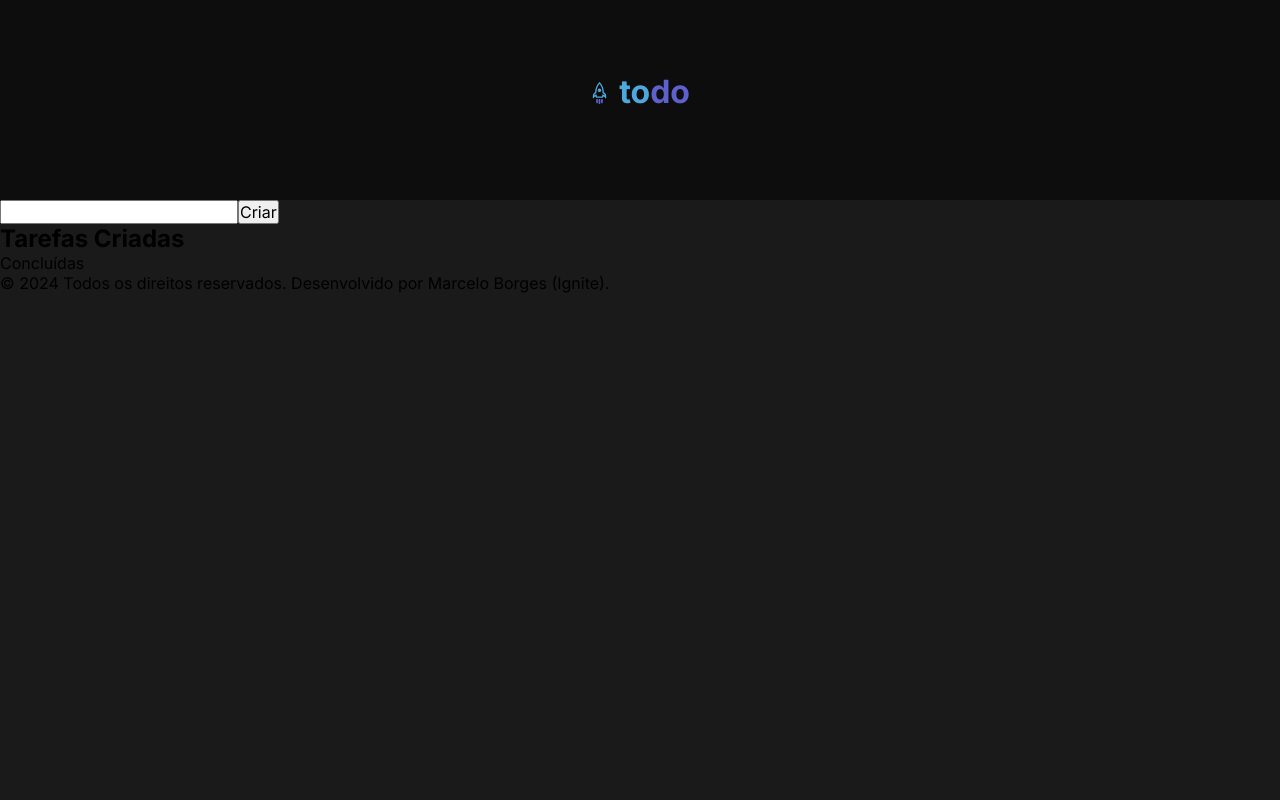
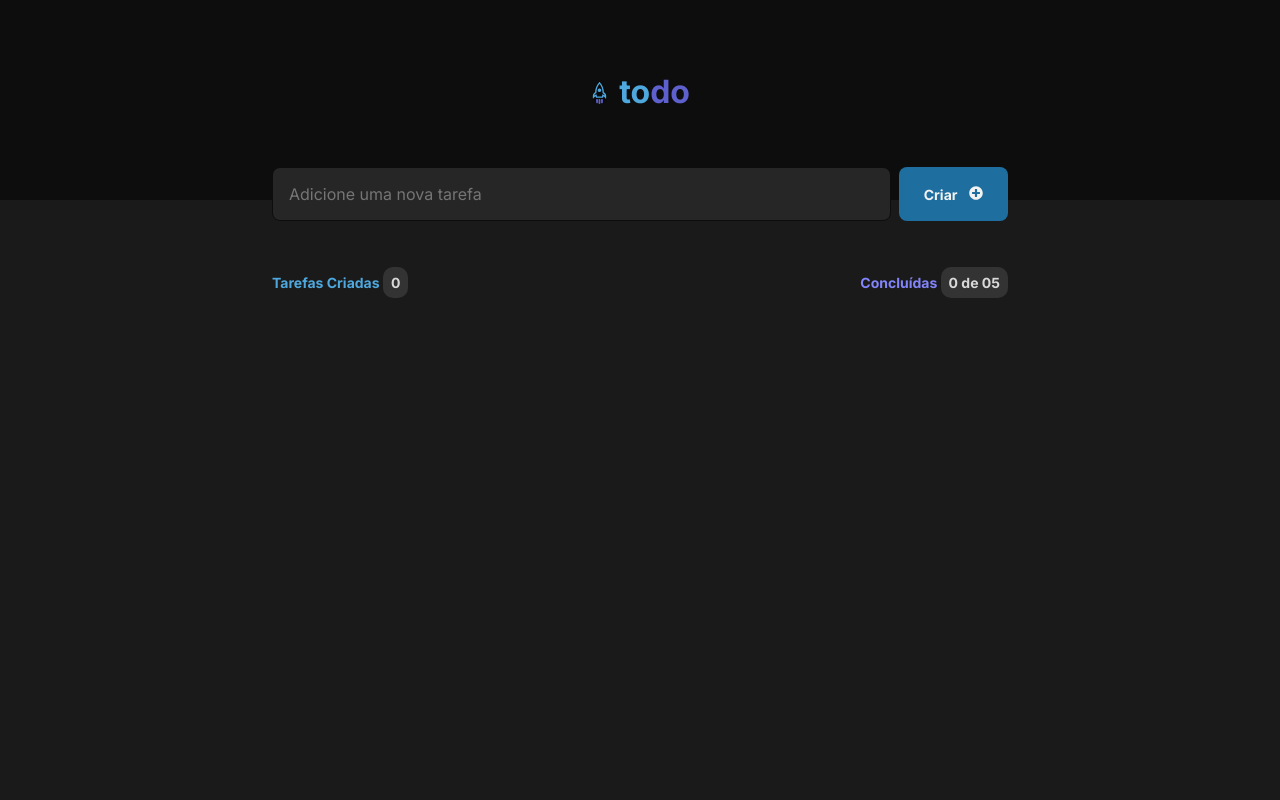
Before and after one commit to Marcelllombm/ignite-challenge-reactjs-todo, a React (Vite) app: page / in a window 1280 px wide. Shown: the top 800 px of the page. Built offline with nearby package versions, Linux system fonts and the light colour scheme; a web font is replaced by a local one.

Commit message:
style:start of task component styling

```diff
--- a/package.json
+++ b/package.json
@@ -11,7 +11,8 @@
   },
   "dependencies": {
     "react": "^18.2.0",
-    "react-dom": "^18.2.0"
+    "react-dom": "^18.2.0",
+    "react-icons": "^5.2.0"
   },
   "devDependencies": {
     "@types/react": "^18.2.66",
--- a/src/components/Task.module.css
+++ b/src/components/Task.module.css
@@ -2,4 +2,93 @@
     height: 100vh;
     width: 100%;
     background: var(--gray-600);
+    position: relative;
 }
+.headerCreate{
+    position:absolute;
+    transform: translate(-50%, -50%);
+    top: -6px;
+    left: 50%;
+    width: 736px;
+}
+.form{
+    display: flex;
+    flex-direction: row;
+    justify-content: space-between;
+}
+.inputCreate{
+    background: var(--gray-500);
+    color:var(--gray-300);
+    border: 1px solid var(--gray-700);
+    padding: 16px;
+    border-radius: 8px;
+    min-height: 54px;
+    width: 85%;
+}
+.inputCreate:focus {
+    border: 1px solid var(--purple-dark);
+    outline: none;
+}
+
+.btCreate{
+    background: var(--blue-dark);
+    color: var(--gray-100);
+    font-weight: bold;
+    font-size: 0.875rem;
+    padding: 16px;
+    border-radius: 8px;
+    border:0;
+    min-height: 52px;
+    margin-left: 8px;
+    width: 15%;
+}
+
+.btCreate:hover{
+    cursor: pointer;
+    background: var(--blue);
+}
+
+.btCreate span{
+    padding-left: 8px;
+}
+.sectionMain{
+    height: 95vh;
+    margin: 0 auto;
+    width: 736px;
+}
+
+.task{
+    display: flex;
+    flex-direction: row;
+    justify-content: space-between;
+    color: var(--gray-300);
+    padding-top: 74px;
+}
+
+.task h1{
+    font-size: 0.875rem;
+    color: var(--blue);
+    font-weight: bold;
+}
+
+.task p{
+    font-size: 0.875rem;
+    color: var(--purple);
+    font-weight: bold;
+}
+
+.task span{
+    padding: 7px 8px;
+    background: var(--gray-400);
+    color: var(--gray-200);
+    border-radius: 10px;
+
+}
+
+.footer{
+    margin: 10px auto;
+    width: 60%;
+    text-align: center;
+    font-size: 0.8rem;
+    color: var(--gray-300);
+}
--- a/src/components/Task.tsx
+++ b/src/components/Task.tsx
@@ -1,23 +1,23 @@
-import React from 'react';
 import style from  "./Task.module.css"
+import { FaPlusCircle } from "react-icons/fa";
 
 export function Task(){
     return (
     <main className={style.main}>
-        <header>
-            <form action="">
-                <input type="text" />
-                <button>Criar</button>
+        <header className={style.headerCreate}>
+            <form action="" className={style.form}>
+                <input type="text" className={style.inputCreate} placeholder="Adicione uma nova tarefa"/>
+                <button className={style.btCreate}>Criar <span> <FaPlusCircle /> </span></button>
             </form>
         </header>
-        <section>
-            <div>
-                <h1>Tarefas Criadas</h1>
-                <p>Concluídas</p>
+        <section className={style.sectionMain}>
+            <div className={style.task}>
+                <h1>Tarefas Criadas <span>0</span></h1>
+                <p>Concluídas <span>0 de 05</span></p>
             </div>
         </section>
-        <footer>
-            <p>© 2024 Todos os direitos reservados. Desenvolvido por Marcelo Borges (Ignite).</p>
+        <footer className={style.footer}>
+            <p>© 2024 Todos os direitos reservados. Desenvolvido por Marcelo Borges (Ignite Challenge).</p>
         </footer>
     </main>
     );
```
Also changed, not shown: 1 other file (tests, documents, lock files or other folders).
